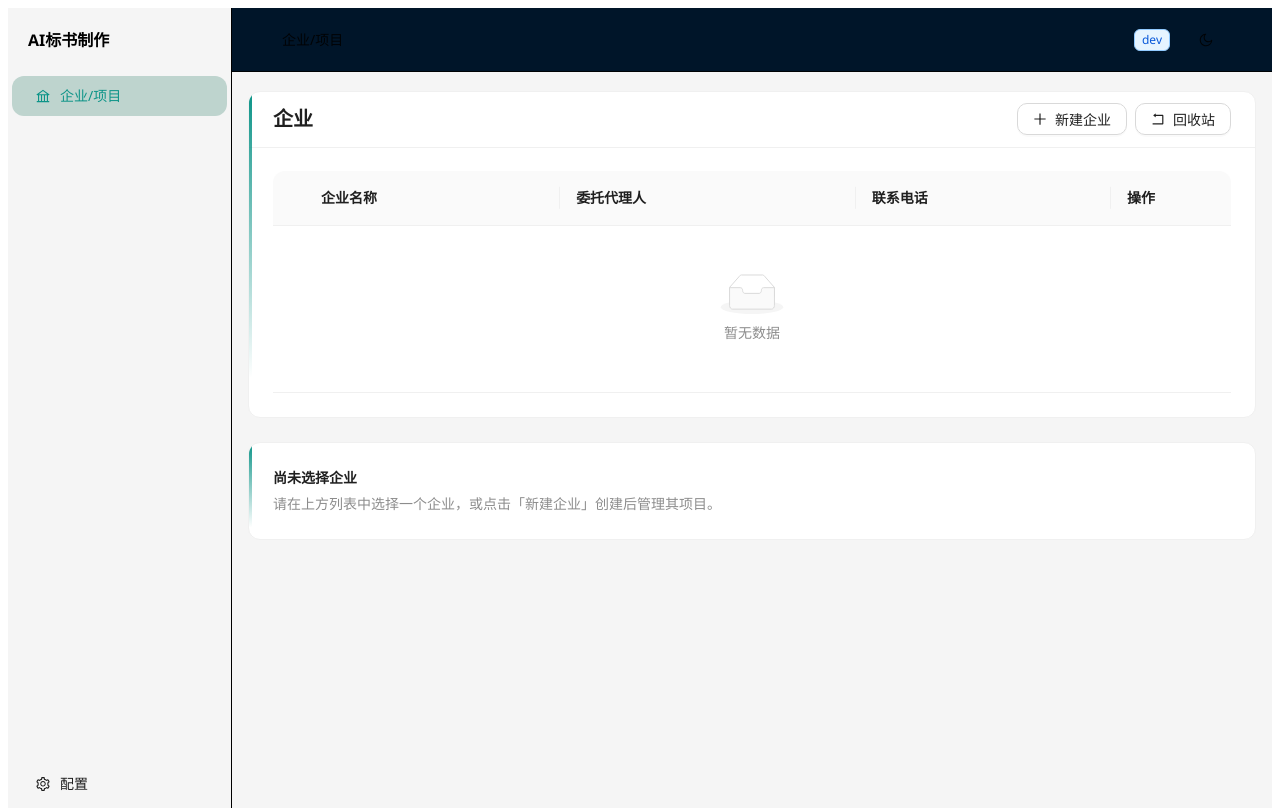
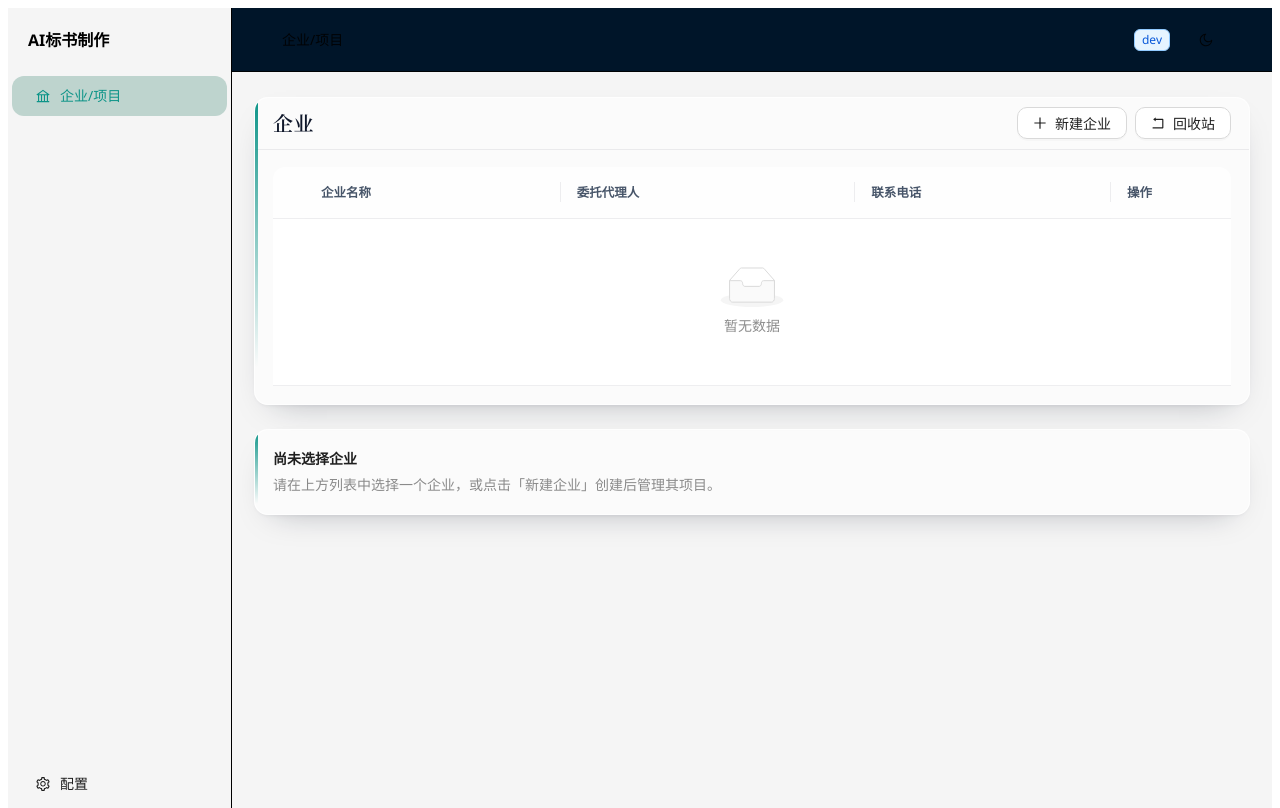
Before and after one commit to chenjiancy/bidcraft, a React (Vite) app: page /#/workspace in a window 1280 px wide. Built offline with nearby package versions, Linux system fonts and the light colour scheme.

Commit message:
fix(layout): 恢复 bc-content 类以还原玻璃卡片样式，解决素材库/模板库页面卡片渲染异常问题

```diff
--- a/src/layouts/AppLayout.tsx
+++ b/src/layouts/AppLayout.tsx
@@ -97,7 +97,7 @@ export default function AppLayout() {
             <ThemeToggle />
           </div>
         </Layout.Header>
-        <Layout.Content className="p-4 overflow-auto" style={{ background: 'var(--bc-bg)' }}>
+        <Layout.Content className="bc-content" style={{ flex: 1, minWidth: 0 }}>
           <Outlet />
         </Layout.Content>
       </Layout>
```
